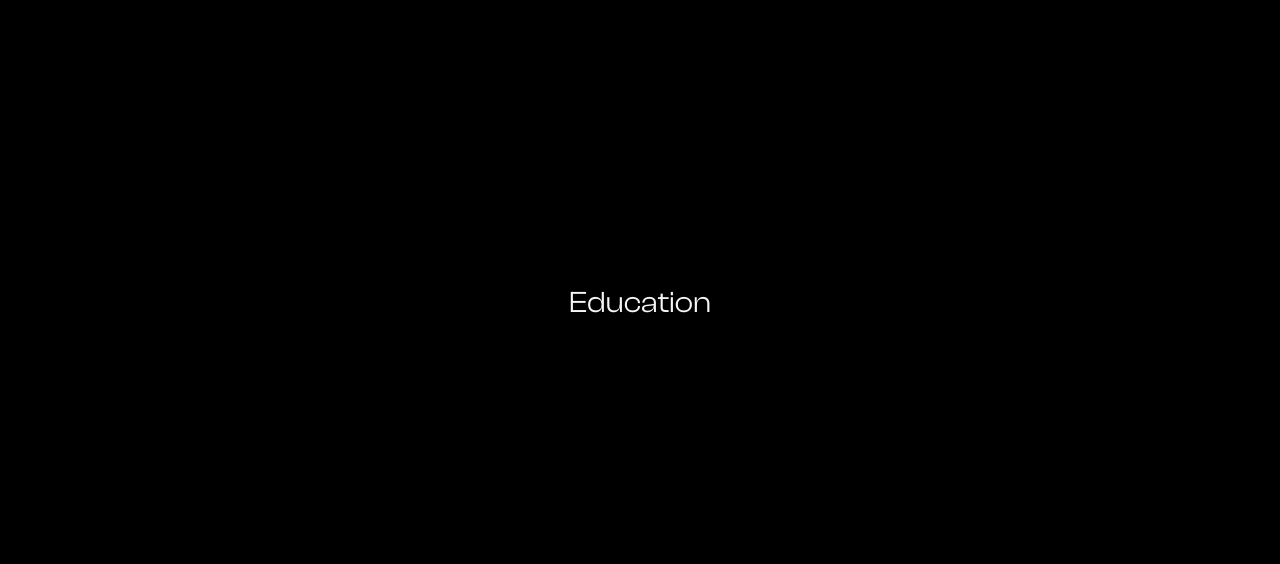
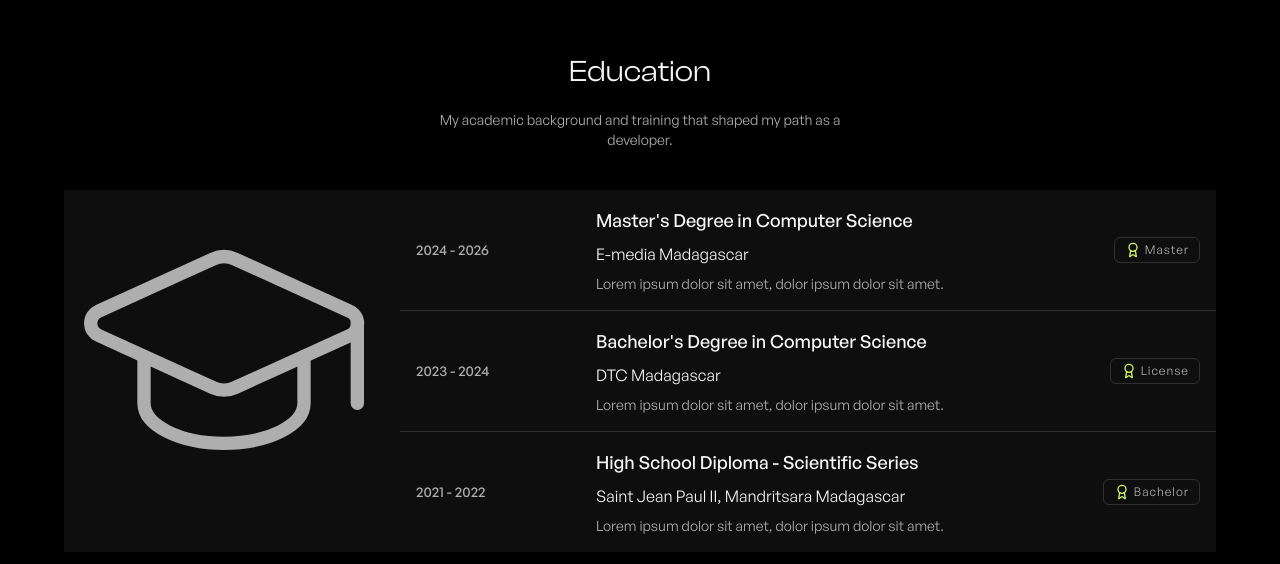
Before and after one commit to bossnare/portfolio, a Next.js app: page /about in a window 1280 px wide. Shown: the part 3276-3840 px from the top of the page. Built offline with nearby package versions, Linux system fonts and the light colour scheme.

Commit message:
add Education content

```diff
--- a/src/components/about/Education.tsx
+++ b/src/components/about/Education.tsx
@@ -1,5 +1,61 @@
+import {GraduationCap, Award} from 'lucide-react'
+import {educations} from '@/src/data/education'
+
 export function Education() {
 return(
-    <section className="flex flex-col items-start justify-center w-full min-h-screen gap-10 md:gap-10 md:items-center">
-  <h3 className="max-w-md text-3xl">Education</h3>
-</section>)}
+  <section className="flex flex-col items-start justify-center w-full min-h-screen gap-10 md:gap-10 md:items-center">
+    <div className="space-y-5 md:text-center">
+        <h3 className="max-w-md text-3xl">Education</h3>
+        <p className="max-w-md text-sm text-muted-foreground">
+          My academic background and training that shaped my path as a developer.
+        </p>
+    </div>
+    <div className="flex flex-col md:flex-row gap-4 w-full bg-muted dark:bg-muted/40">
+        <div className="">
+          <GraduationCap strokeWidth={1} className="size-80 text-muted-foreground" />
+        </div>
+        {/* <div className="flex md:flex-col items-center md:justify-between h-full">
+          <div className="flex md:flex-col items-center md:justify-between h-full">
+            {Array.from({length: 3}).map((circle, i) => (
+            <span key={i} className="bg-background p-1 border border-border/70 before:size-2 rounded-full flex before:bg-foreground before:rounded-full " />
+          ))}
+          </div>
+          <span className="border-border h-full border-l"></span>
+        </div> */}
+        <div className="flex flex-col justify-between divide-y divide-border grow">
+          {
+            educations.map((education) => (
+              <article
+            key={education.title}
+            className="grid gap-5 items-center p-2 md:grid-cols-[160px_1fr] md:p-4"
+          >
+            <div className="text-sm font-medium text-muted-foreground">
+              {education.period}
+            </div>
+
+            <div className="space-y-4">
+              <div className="flex flex-col gap-4 md:flex-row md:items-center md:justify-between">
+                <div className="space-y-2">
+                  <p className="text-lg font-medium text-foreground">
+                    {education.title}
+                  </p>
+                  <p>
+                    {education.school}
+                  </p>
+                  <p className="text-sm text-muted-foreground">
+                    {education.description}
+                  </p>
+                </div>
+
+                <span className="inline-flex space-x-1 w-fit items-center rounded-md border border-border px-2.5 py-1 text-xs tracking-[0.08em] text-muted-foreground">
+                  <Award className="size-4 text-primary" /> <span>{education.degree}</span>
+                </span>
+              </div>
+            </div>
+          </article>
+            ))
+          }
+        </div>
+    </div>
+  </section>
+  )}
--- /dev/null
+++ b/src/data/education.ts
@@ -0,0 +1,24 @@
+export const educations = [
+    {
+        period: '2024 - 2026',
+        title: "Master's Degree in Computer Science",
+        school: 'E-media Madagascar',
+        description: 'Lorem ipsum dolor sit amet, dolor ipsum dolor sit amet.',
+        degree: 'Master'
+    },
+    {
+        period: '2023 - 2024',
+        title: "Bachelor's Degree in Computer Science",
+        school: 'DTC Madagascar',
+        description: 'Lorem ipsum dolor sit amet, dolor ipsum dolor sit amet.',
+        degree: 'License'
+
+    },
+    {
+        period: '2021 - 2022',
+        title: "High School Diploma - Scientific Series",
+        school: 'Saint Jean Paul II, Mandritsara Madagascar',
+        description: 'Lorem ipsum dolor sit amet, dolor ipsum dolor sit amet.',
+        degree: 'Bachelor'
+    },
+]
```
